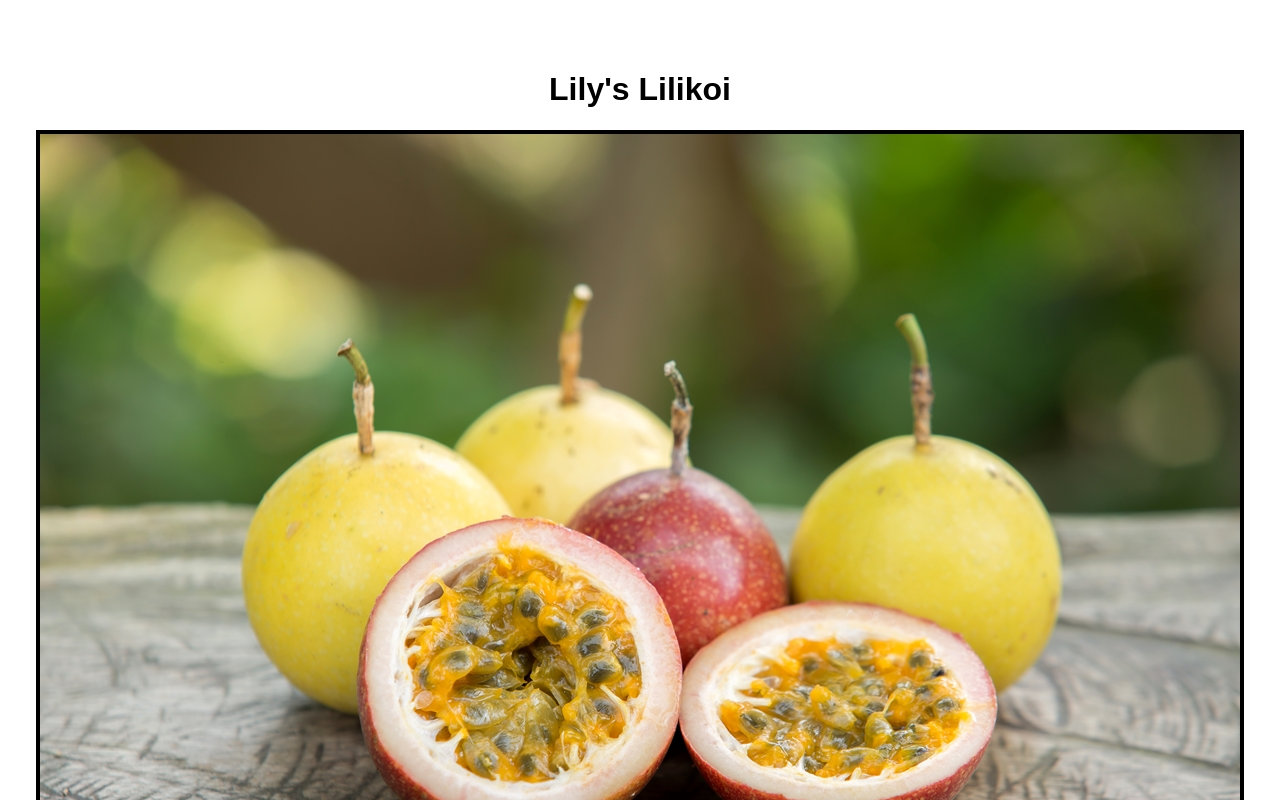
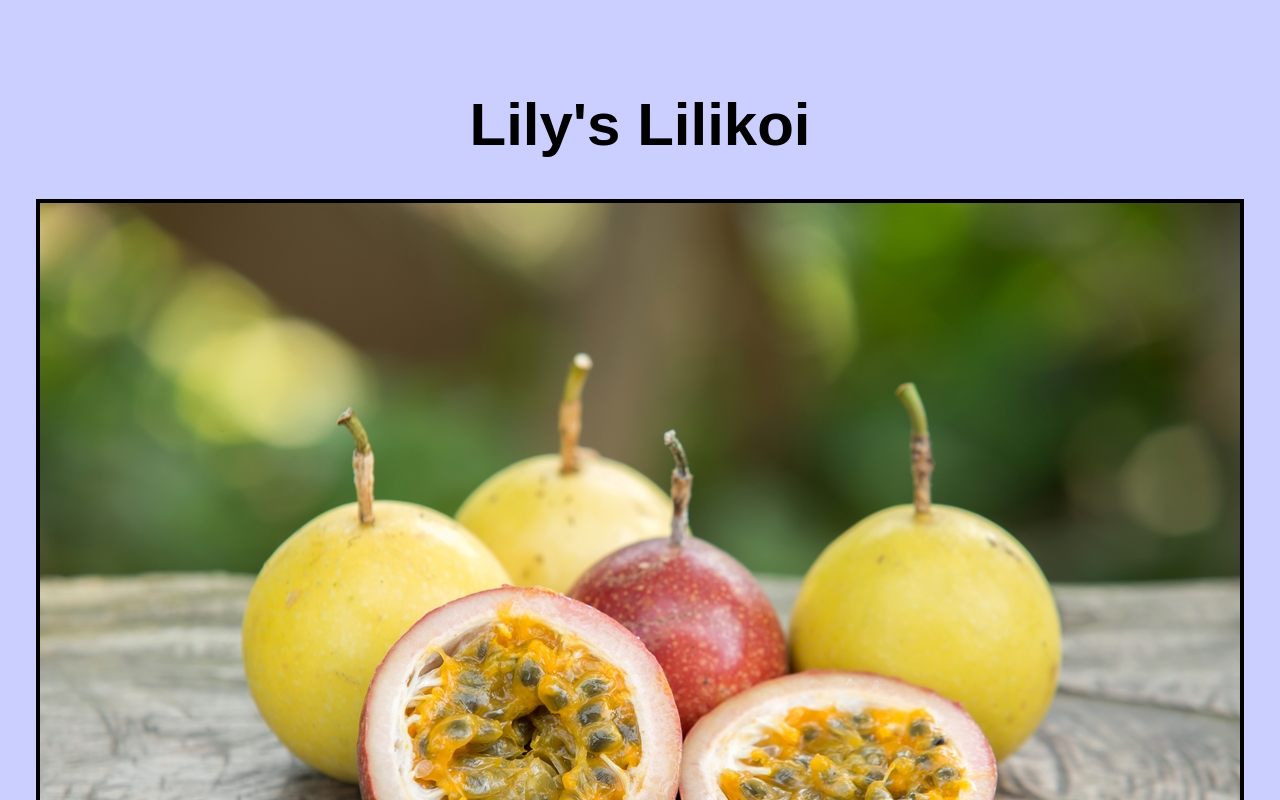
Before and after one commit to ekmagiccat/InventoryTracker, a React (Create React App) app: page / in a window 1280 px wide. Shown: the top 800 px of the page. Built offline with nearby package versions, Linux system fonts and the light colour scheme.

Commit message:
add more css

```diff
--- a/src/components/Header.js
+++ b/src/components/Header.js
@@ -3,10 +3,11 @@ import passionfruitImage from "./../img/passionfruit.jpeg";
 
 function Header() {
   const HeaderStyles = {
-    backgroundColor: "#fff",
+    backgroundColor: "#cbcfff",
     fontFamily: "sans-serif",
     paddingTop: "50px",
     textAlign: "center",
+    fontSize: "30px",
   };
   return (
     <React.Fragment>
--- a/src/components/InventoryControl.css
+++ b/src/components/InventoryControl.css
@@ -1,3 +1,7 @@
+body {
+  margin: auto;
+  padding-bottom: 40px;
+}
 button {
   background-color: #eef497;
   color: #000;
@@ -8,3 +12,8 @@ button {
   font-size: 20px;
   text-align: center;
 }
+
+button:hover {
+  background-color: #4caf50;
+  color: white;
+}
--- a/src/components/ReusableForm.css
+++ b/src/components/ReusableForm.css
@@ -1,5 +1,6 @@
 form {
   text-align: center;
+  font-size: 20px;
 }
 
 button {
```
